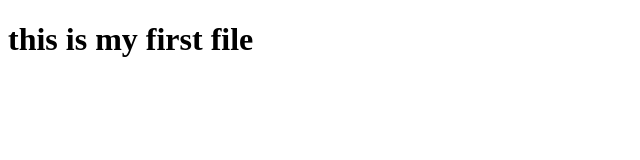
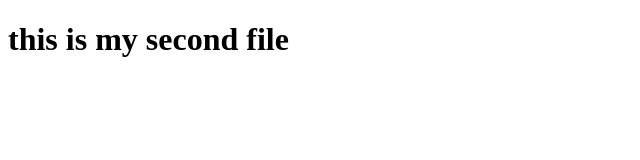
Before and after one commit to RAHUL6381/Learning_Git_And_Github, a plain HTML site: page about.html in a window 1280 px wide. Shown: the whole page, without its empty margins (0-640 px from the left). Drawn offline with Linux system fonts and the light colour scheme.

Commit message:
second commit

```diff
--- a/about.html
+++ b/about.html
@@ -6,6 +6,6 @@
     <title>just testing page</title>
 </head>
 <body>
-    <h1>this is my first file</h1>
+    <h1>this is my second file</h1>
 </body>
 </html>
```
